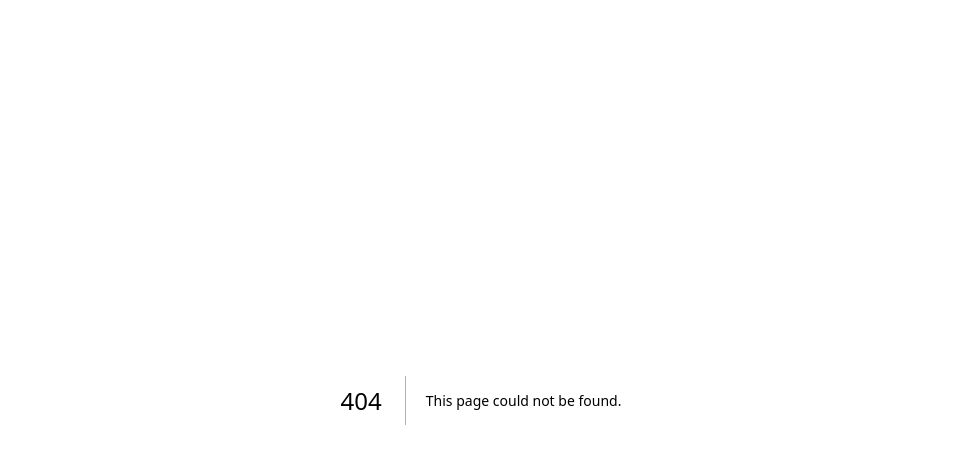
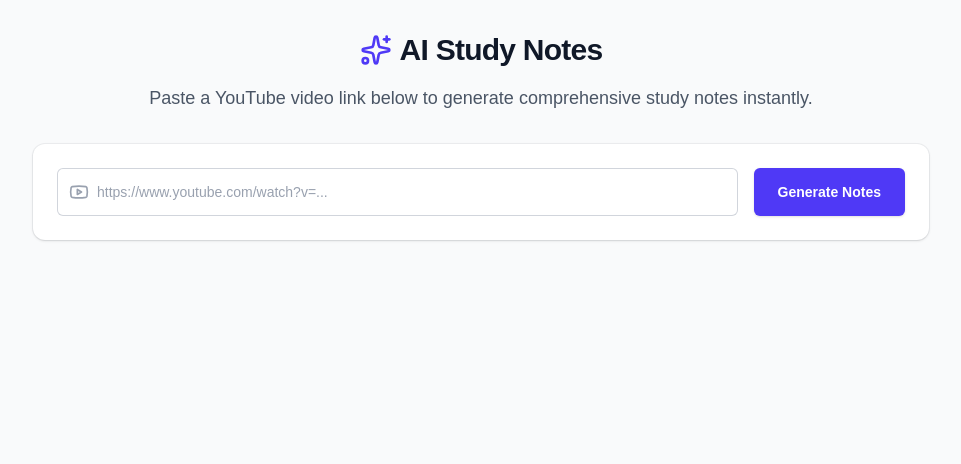
Before and after one commit to Soniya-47/db, a Next.js app: page /dashboard/ai-notes in a window 1280 px wide. Before the commit this address had no page. Shown: the top 464 px of the page, without its empty margins (159-1120 px from the left). Built offline with nearby package versions, Linux system fonts and the light colour scheme; no server answers.

Commit message:
Add AI Video Summarizer

```diff
--- /dev/null
+++ b/actions/ai.ts
@@ -0,0 +1,58 @@
+"use server";
+
+import { YoutubeTranscript } from "youtube-transcript";
+import { GoogleGenerativeAI } from "@google/generative-ai";
+
+const genAI = new GoogleGenerativeAI(process.env.GOOGLE_API_KEY || "");
+
+export async function generateStudyNotes(videoUrl: string) {
+    if (!process.env.GOOGLE_API_KEY) {
+        return { error: "Google API Key is not configured." };
+    }
+
+    try {
+        const videoIdMatch = videoUrl.match(/(?:v=|\/)([0-9A-Za-z_-]{11}).*/);
+        const videoId = videoIdMatch ? videoIdMatch[1] : null;
+
+        if (!videoId) {
+            return { error: "Invalid YouTube URL." };
+        }
+
+        const transcriptItems = await YoutubeTranscript.fetchTranscript(videoId);
+
+        if (!transcriptItems || transcriptItems.length === 0) {
+            return { error: "No transcript available for this video." };
+        }
+
+        const transcriptText = transcriptItems.map((item) => item.text).join(" ");
+
+        // Truncate if too long (Gemini Pro has a large context window but good to be safe/efficient)
+        const truncatedTranscript = transcriptText.slice(0, 30000);
+
+        const model = genAI.getGenerativeModel({ model: "gemini-pro" });
+
+        const prompt = `
+      You are an expert AI study assistant.
+      Read the following YouTube video transcript and generate comprehensive, clean study notes in Markdown format.
+
+      Structure the notes with:
+      - ## Summary (A brief overview)
+      - ## Key Concepts (Bulleted list of main points)
+      - ## Detailed Notes (Expanded explanation of important topics)
+      - ## Glossary (Key terms if applicable)
+
+      Transcript:
+      ${truncatedTranscript}
+    `;
+
+        const result = await model.generateContent(prompt);
+        const response = await result.response;
+        const text = response.text();
+
+        return { notes: text };
+
+    } catch (error) {
+        console.error("AI Generation Error:", error);
+        return { error: "Failed to generate notes. The video might not have captions or the API limit was reached." };
+    }
+}
--- /dev/null
+++ b/app/dashboard/ai-notes/page.tsx
@@ -0,0 +1,96 @@
+"use client";
+
+import { useState } from "react";
+import { generateStudyNotes } from "@/actions/ai";
+import ReactMarkdown from "react-markdown";
+import remarkGfm from "remark-gfm";
+import { Loader2, Sparkles, Youtube } from "lucide-react";
+
+export default function AiNotesPage() {
+    const [url, setUrl] = useState("");
+    const [notes, setNotes] = useState<string | null>(null);
+    const [loading, setLoading] = useState(false);
+    const [error, setError] = useState<string | null>(null);
+
+    async function handleSubmit(e: React.FormEvent) {
+        e.preventDefault();
+        if (!url) return;
+
+        setLoading(true);
+        setError(null);
+        setNotes(null);
+
+        try {
+            // We need to call the server action here.
+            // Note: Server actions can be imported and called directly in client components.
+            const result = await generateStudyNotes(url);
+
+            if (result.error) {
+                setError(result.error);
+            } else {
+                setNotes(result.notes as string);
+            }
+        } catch (err) {
+            setError("An unexpected error occurred.");
+        } finally {
+            setLoading(false);
+        }
+    }
+
+    return (
+        <div className="min-h-screen bg-gray-50 p-8">
+            <div className="mx-auto max-w-4xl space-y-8">
+                <div className="text-center">
+                    <h1 className="text-3xl font-bold tracking-tight text-gray-900 flex items-center justify-center gap-2">
+                        <Sparkles className="h-8 w-8 text-indigo-600" />
+                        AI Study Notes
+                    </h1>
+                    <p className="mt-4 text-lg text-gray-600">
+                        Paste a YouTube video link below to generate comprehensive study notes instantly.
+                    </p>
+                </div>
+
+                <div className="bg-white p-6 rounded-xl shadow-sm ring-1 ring-gray-900/5">
+                    <form onSubmit={handleSubmit} className="flex gap-4">
+                        <div className="relative flex-grow">
+                            <div className="pointer-events-none absolute inset-y-0 left-0 flex items-center pl-3">
+                                <Youtube className="h-5 w-5 text-gray-400" aria-hidden="true" />
+                            </div>
+                            <input
+                                type="url"
+                                required
+                                className="block w-full rounded-md border-0 py-3 pl-10 text-gray-900 ring-1 ring-inset ring-gray-300 placeholder:text-gray-400 focus:ring-2 focus:ring-inset focus:ring-indigo-600 sm:text-sm sm:leading-6"
+                                placeholder="https://www.youtube.com/watch?v=..."
+                                value={url}
+                                onChange={(e) => setUrl(e.target.value)}
+                            />
+                        </div>
+                        <button
+                            type="submit"
+                            disabled={loading}
+                            className="flex-none rounded-md bg-indigo-600 px-6 py-3 text-sm font-semibold text-white shadow-sm hover:bg-indigo-500 focus-visible:outline focus-visible:outline-2 focus-visible:outline-offset-2 focus-visible:outline-indigo-600 disabled:opacity-70 disabled:cursor-not-allowed"
+                        >
+                            {loading ? (
+                                <div className="flex items-center gap-2">
+                                    <Loader2 className="h-4 w-4 animate-spin" />
+                                    Generating...
+                                </div>
+                            ) : (
+                                "Generate Notes"
+                            )}
+                        </button>
+                    </form>
+                    {error && (
+                        <p className="mt-4 text-sm text-red-600 text-center">{error}</p>
+                    )}
+                </div>
+
+                {notes && (
+                    <div className="bg-white p-8 rounded-xl shadow-sm ring-1 ring-gray-900/5 prose prose-indigo max-w-none">
+                        <ReactMarkdown remarkPlugins={[remarkGfm]}>{notes}</ReactMarkdown>
+                    </div>
+                )}
+            </div>
+        </div>
+    );
+}
--- a/package.json
+++ b/package.json
@@ -9,6 +9,7 @@
     "lint": "eslint"
   },
   "dependencies": {
+    "@google/generative-ai": "^0.24.1",
     "@neondatabase/serverless": "^1.0.2",
     "bcryptjs": "^3.0.3",
     "clsx": "^2.1.1",
@@ -19,7 +20,10 @@
     "next-auth": "^5.0.0-beta.30",
     "react": "19.2.3",
     "react-dom": "19.2.3",
-    "tailwind-merge": "^3.4.0"
+    "react-markdown": "^10.1.0",
+    "remark-gfm": "^4.0.1",
+    "tailwind-merge": "^3.4.0",
+    "youtube-transcript": "^1.2.1"
   },
   "devDependencies": {
     "@tailwindcss/postcss": "^4",
--- /dev/null
+++ b/scripts/get-admin.ts
@@ -0,0 +1,29 @@
+import * as dotenv from "dotenv";
+dotenv.config({ path: ".env.local" });
+
+import { users } from "@/lib/db/schema";
+import { eq } from "drizzle-orm";
+
+async function main() {
+    const { db } = await import("@/lib/db");
+
+    const adminUsers = await db
+        .select()
+        .from(users)
+        .where(eq(users.role, "admin"));
+
+    if (adminUsers.length === 0) {
+        console.log("No admin user found.");
+    } else {
+        adminUsers.forEach((u) => {
+            console.log(`Admin Found: ID=${u.id}, Email=${u.email}, Name=${u.name}`);
+        });
+    }
+
+    process.exit(0);
+}
+
+main().catch((err) => {
+    console.error(err);
+    process.exit(1);
+});
```
Also changed, not shown: 1 other file (tests, documents, lock files or other folders).
